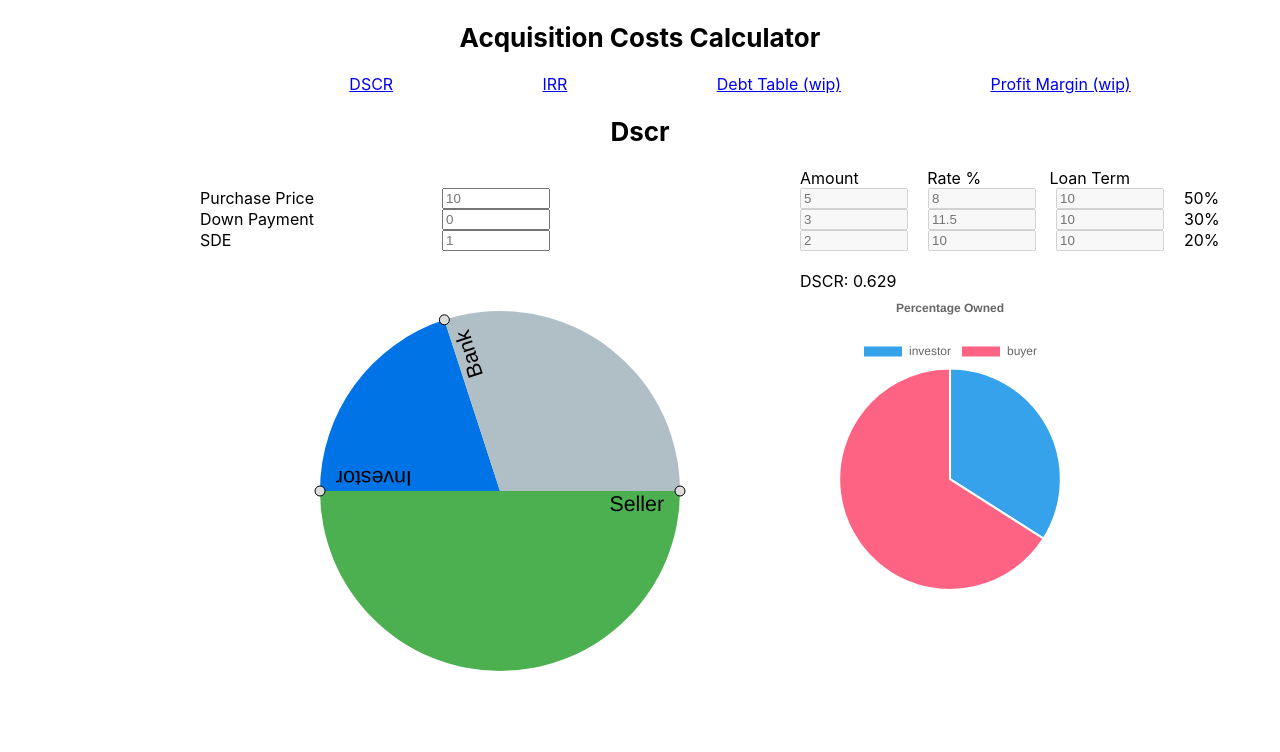
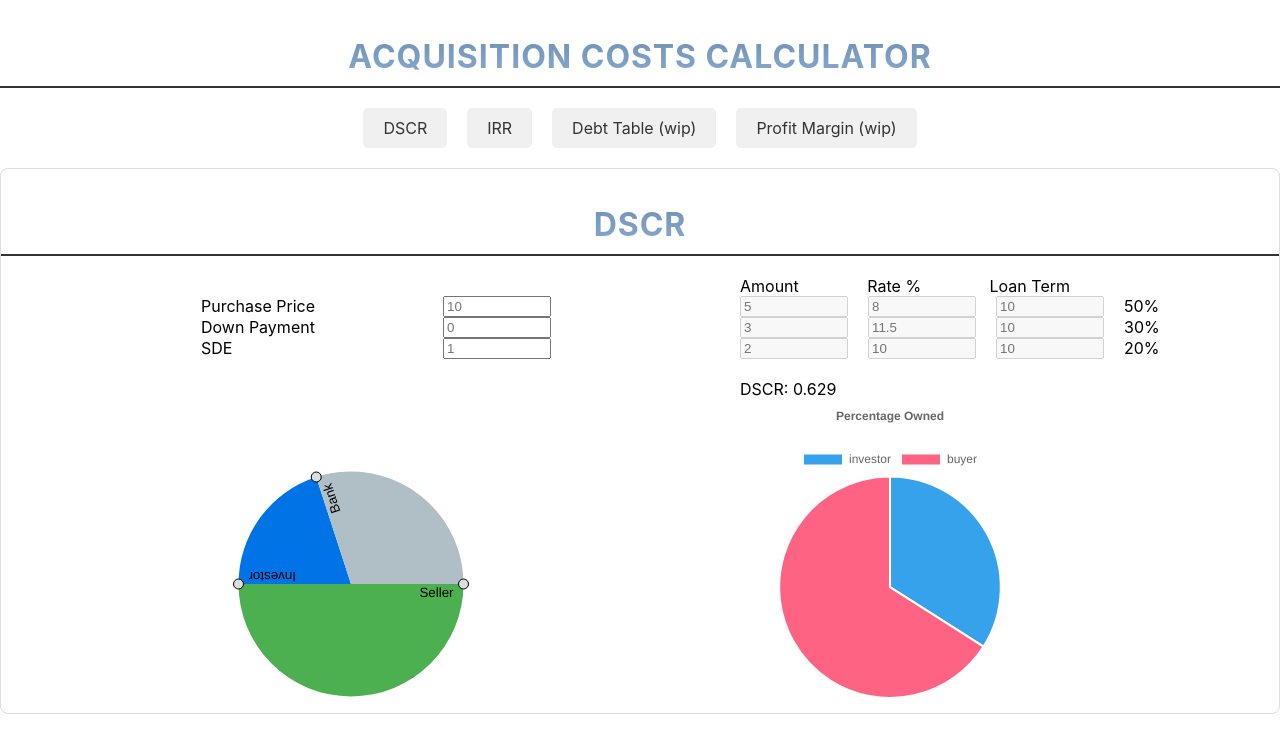
Before and after one commit to TheCoderNamedBridget/AcquisitionCostCalculator, a React (Create React App) app: page / in a window 1280 px wide. Shown: the top 752 px of the page. Built offline with nearby package versions, Linux system fonts and the light colour scheme.

Commit message:
nav styling

```diff
--- a/src/App.css
+++ b/src/App.css
@@ -19,8 +19,19 @@
   flex-direction: column;
   align-items: center;
   justify-content: center;
-  font-size: calc(10px + 2vmin);
-  color: black;
+  font-size: calc(16px + 2vmin);
+  font-weight: bold;
+  color: #333;
+  letter-spacing: 1px;
+  text-transform: uppercase;
+  padding: 10px 20px;
+  border-bottom: 2px solid #333;
+  margin-bottom: 20px;
+  background: linear-gradient(to bottom, #6a8caf, #8dafd4);
+  /* Add a gradient background */
+  -webkit-background-clip: text;
+  color: transparent;
+  /* For gradient text effect */
 }
 
 .App-link {
@@ -51,3 +62,34 @@
 .outputs {
   flex: 1;
 }
+
+.nav-bar {
+  display: flex;
+  justify-content: center;
+  gap: 20px;
+  margin-bottom: 20px;
+}
+
+.nav-link {
+  text-decoration: none;
+  padding: 10px 20px;
+  background-color: #f0f0f0;
+  border-radius: 5px;
+  color: #333;
+  transition: background-color 0.3s ease, color 0.3s ease;
+}
+
+.nav-link:hover {
+  background-color: #333;
+  color: #fff;
+}
+
+.content {
+  /* margin-top: 20px; */
+  /* padding: 20px; */
+  border: 1px solid #ddd;
+  border-radius: 8px;
+  max-width: 8000px;
+  margin-left: auto;
+  margin-right: auto;
+}
--- a/src/App.tsx
+++ b/src/App.tsx
@@ -3,7 +3,7 @@ import { InputsProvider } from './Inputs/InputsContext';
 import Dscr from './Pages/Dscr';
 import DebtTable from './Pages/DebtTable';
 import Irr from './Pages/Irr';
-import { BrowserRouter as Router, Routes, Route, Link } from 'react-router-dom';
+import { BrowserRouter as Router, Routes, Route, NavLink } from 'react-router-dom';
 import ProfitMarginGraph from './Pages/ProfitMarginGraph';
 
 function App() {
@@ -11,19 +11,29 @@ function App() {
     <InputsProvider >
       <h2 className="header">Acquisition Costs Calculator</h2>
       <Router>
-        <div className="display">
-          <Link to="/">DSCR</Link>
-          <Link to="/irr">IRR</Link>
-          <Link to="/debt-table">Debt Table (wip)</Link>
-          <Link to="/profit-margin-graph">Profit Margin (wip)</Link>
-        </div>
+        <nav className="nav-bar">
+          <NavLink to="/" className="nav-link" end>
+            DSCR
+          </NavLink>
+          <NavLink to="/irr" className="nav-link" >
+            IRR
+          </NavLink>
+          <NavLink to="/debt-table" className="nav-link" >
+            Debt Table (wip)
+          </NavLink>
+          <NavLink to="/profit-margin-graph" className="nav-link" >
+            Profit Margin (wip)
+          </NavLink>
+        </nav>
 
+        <div className="content">
           <Routes>
             <Route path="/" element={<Dscr />} />
             <Route path="/irr" element={<Irr />} />
             <Route path="/debt-table" element={<DebtTable />} />
             <Route path="/profit-margin-graph" element={<ProfitMarginGraph />} />
           </Routes>
+        </div>
       </Router>
     </InputsProvider>
   );
--- a/src/Pages/Dscr.tsx
+++ b/src/Pages/Dscr.tsx
@@ -84,8 +84,8 @@ const Dscr = () => {
 
         const canvas = document.getElementById('customCanvas') as HTMLCanvasElement;
         if (canvas) {
-            canvas.width = 600;
-            canvas.height = 400;
+            canvas.width = 300;
+            canvas.height = 250;
             var proportions = [
                 { proportion: 50, format: { color: "#4CAF50", label: 'Seller' } },
                 { proportion: 20, format: { color: "#0073e6", label: 'Investor' } },
@@ -119,6 +119,9 @@ const Dscr = () => {
                     <LabelledInput labelText={"SDE"} value={sde} setValue={setSde} />
                     <br />
                     <br />
+                    <br />
+                    <br />
+                    <br />
                     <canvas id="customCanvas" />
                 </div>
                 <div className="outputs">
```
Lines whose indentation alone changed are shown as unchanged.
